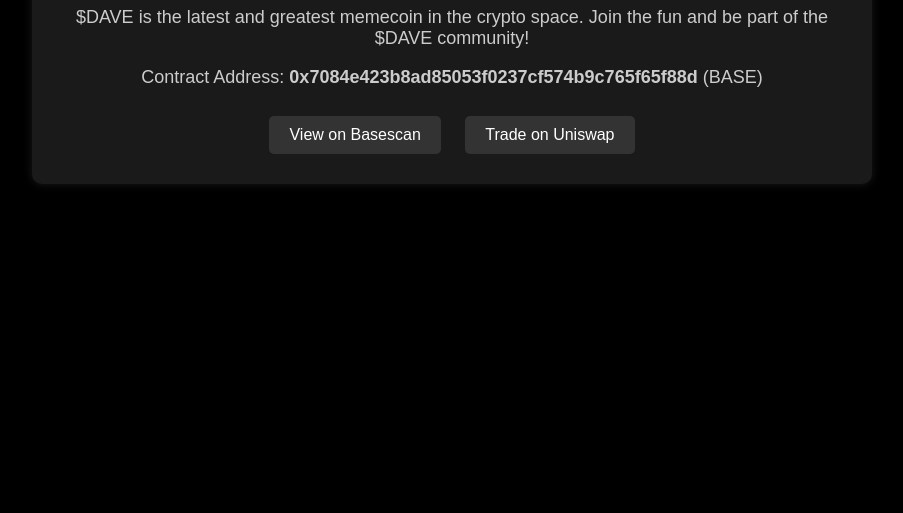
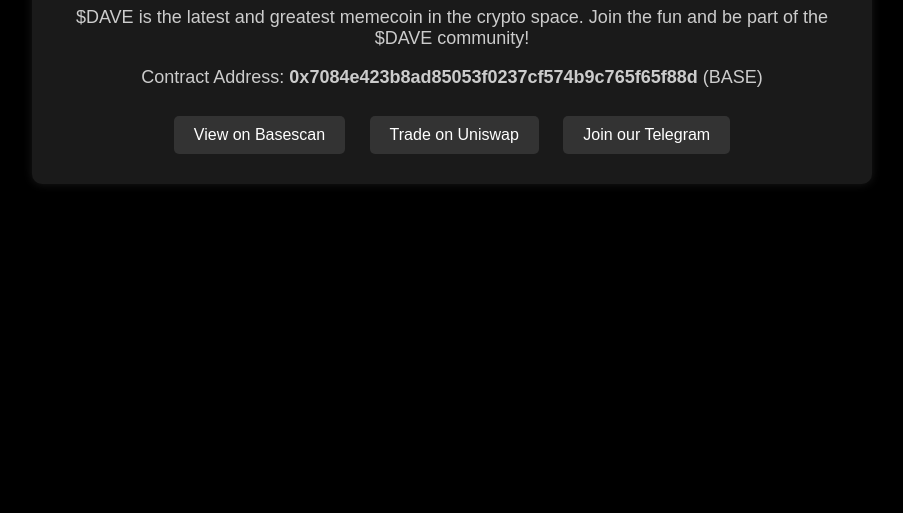
Before and after one commit to davetoken/dave-token, a plain HTML site: page index.html in a window 1280 px wide. Shown: the part 287-800 px from the top of the page, without its empty margins (188-1091 px from the left). Drawn offline with Linux system fonts and the light colour scheme.

Commit message:
Update index.html

```diff
--- a/index.html
+++ b/index.html
@@ -56,6 +56,7 @@
         <p>Contract Address: <strong>0x7084e423b8ad85053f0237cf574b9c765f65f88d</strong> (BASE)</p>
         <a href="https://basescan.org/address/0x7084e423b8ad85053f0237cf574b9c765f65f88d" class="btn">View on Basescan</a>
         <a href="https://app.uniswap.org/explore/tokens/base/0x7084e423b8ad85053f0237cf574b9c765f65f88d" class="btn">Trade on Uniswap</a>
+        <a href="https://t.me/dave_token" class="btn">Join our Telegram</a>
     </div>
 </body>
 </html>
```
